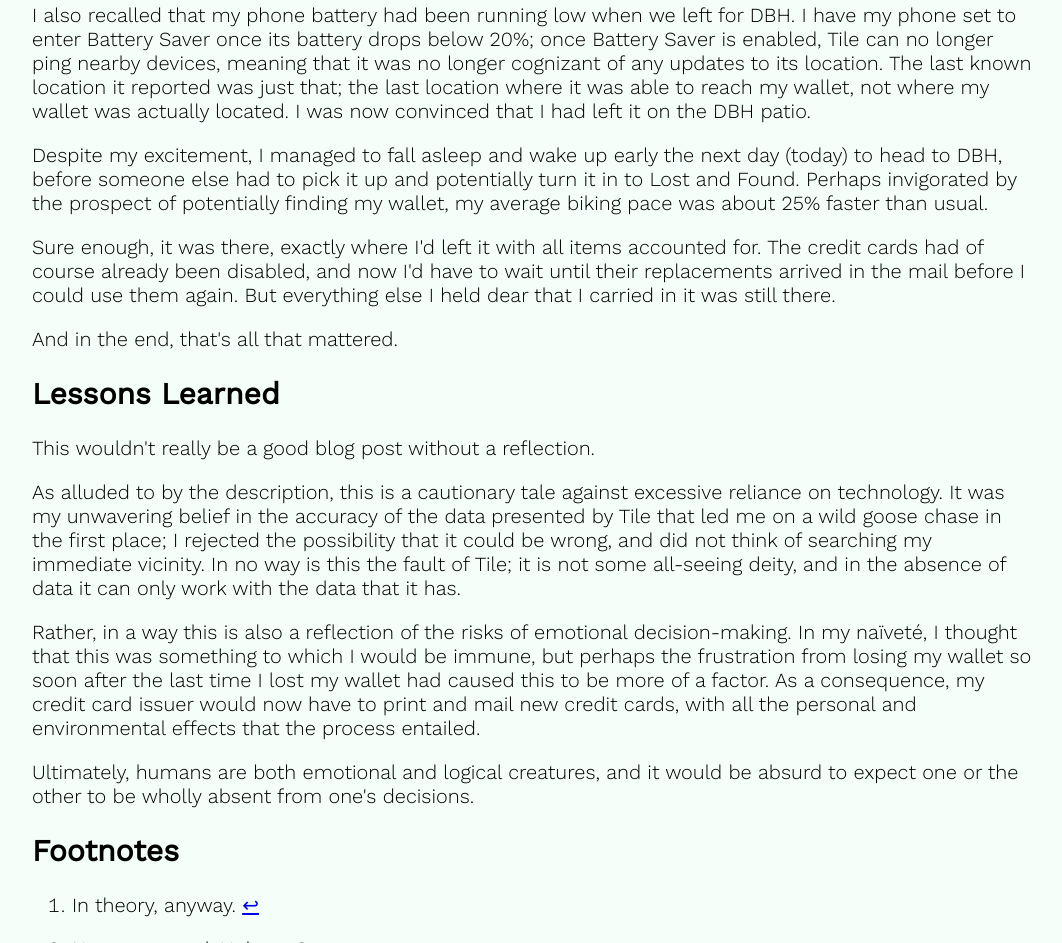
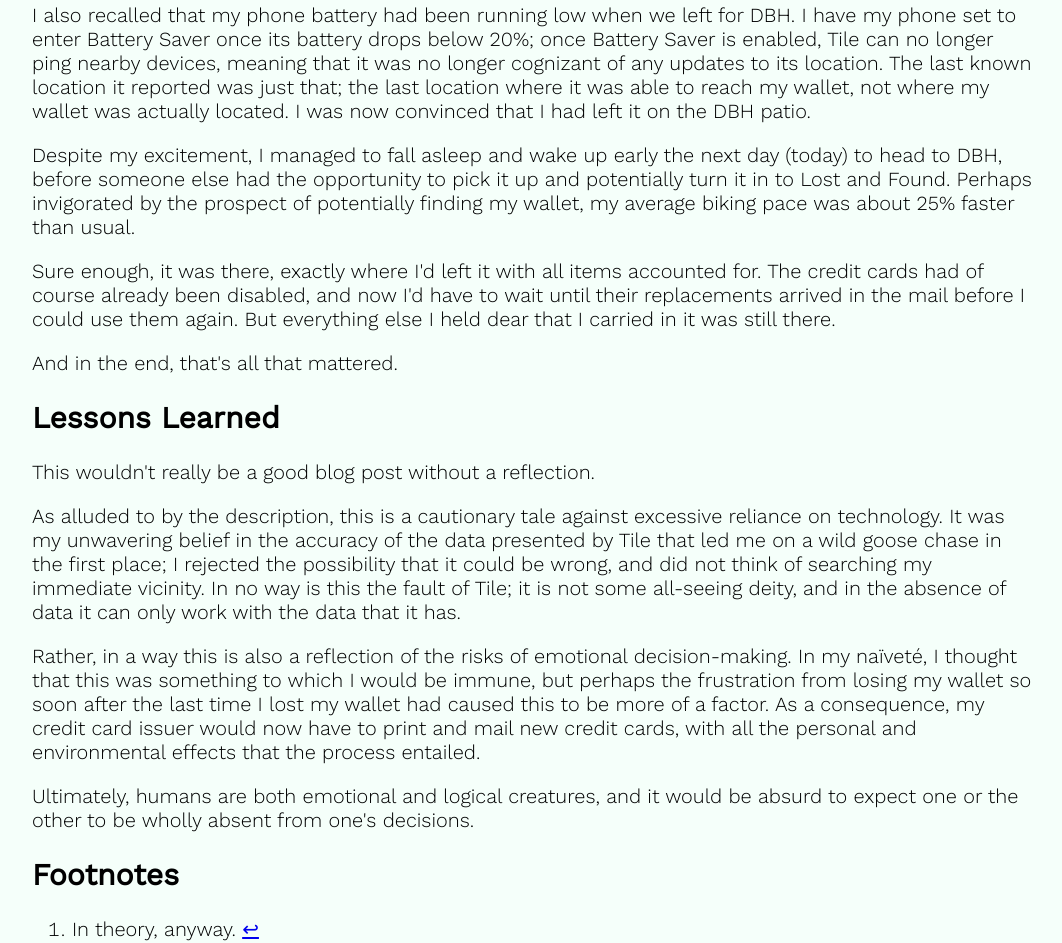
Before and after one commit to ecxyzzy/eddychen.ca, an Astro site in the folder apps/site/: page /blog/wallet in a window 1280 px wide. Shown: the part 1234-2177 px from the top of the page, without its empty margins (108-1170 px from the left). Built offline with nearby package versions, Linux system fonts and the light colour scheme; Astro itself is replaced by a stand-in of ours.

Commit message:
chore: minor word omission

```diff
--- a/apps/site/src/content/blog/wallet.mdx
+++ b/apps/site/src/content/blog/wallet.mdx
@@ -30,7 +30,7 @@
 
 I also recalled that my phone battery had been running low when we left for DBH. I have my phone set to enter Battery Saver once its battery drops below 20%; once Battery Saver is enabled, Tile can no longer ping nearby devices, meaning that it was no longer cognizant of any updates to its location. The last known location it reported was just that; the last location where it was able to reach my wallet, not where my wallet was actually located. I was now convinced that I had left it on the DBH patio.
 
-Despite my excitement, I managed to fall asleep and wake up early the next day (today) to head to DBH, before someone else had to pick it up and potentially turn it in to Lost and Found. Perhaps invigorated by the prospect of potentially finding my wallet, my average biking pace was about 25% faster than usual.
+Despite my excitement, I managed to fall asleep and wake up early the next day (today) to head to DBH, before someone else had the opportunity to pick it up and potentially turn it in to Lost and Found. Perhaps invigorated by the prospect of potentially finding my wallet, my average biking pace was about 25% faster than usual.
 
 Sure enough, it was there, exactly where I'd left it with all items accounted for. The credit cards had of course already been disabled, and now I'd have to wait until their replacements arrived in the mail before I could use them again. But everything else I held dear that I carried in it was still there.
 
```
